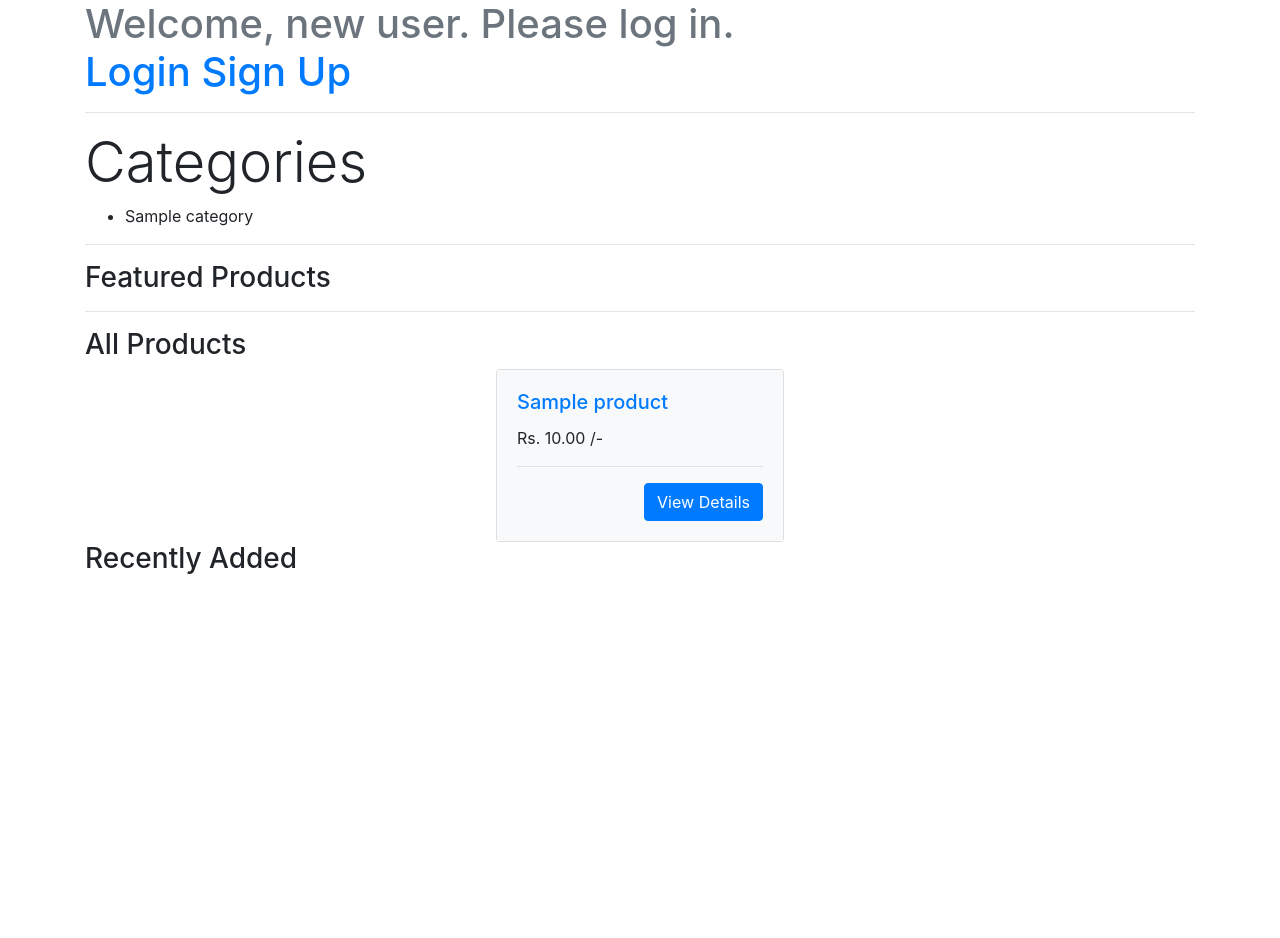
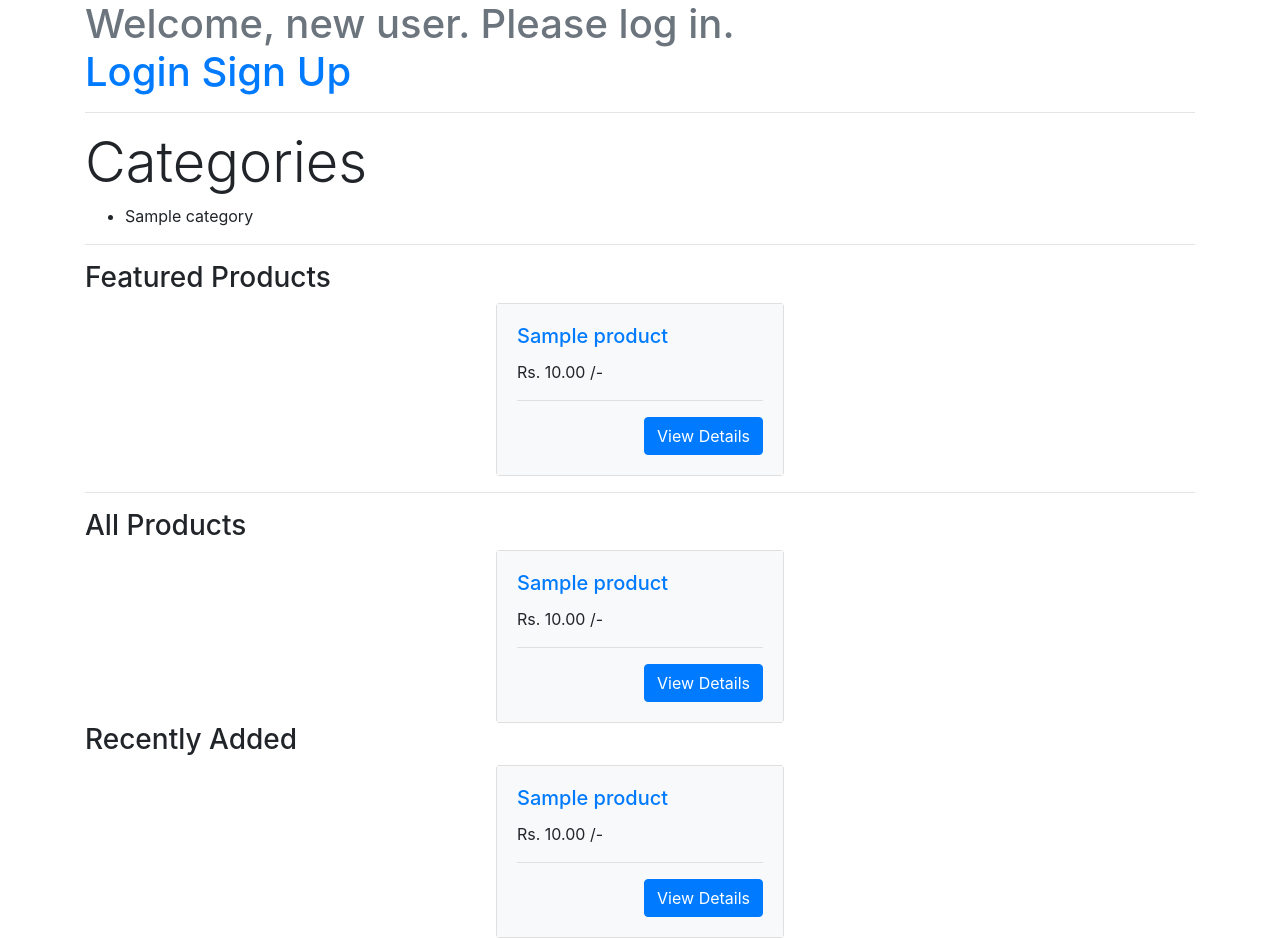
Before and after one commit to shafique-md18/efarmer, a Django app: page / in a window 1280 px wide. Before the commit the page ends 574 px from the top, so only its background shows below. Run offline with Django 3.2, Linux system fonts and the light colour scheme; tables that the repository leaves empty hold one stand-in row (values such as "Sample post"); some libraries are stand-ins or nearby versions.

Commit message:
featured products and recenty added products are set to show max 5 products at the homepage

```diff
--- a/efarmer/views.py
+++ b/efarmer/views.py
@@ -7,8 +7,8 @@ from django import forms
 def home_page(request):
     product_qs = Product.objects.all()
     category_qs = Category.objects.all()
-    features_qs = Product.objects.get_featured()
-    recently_added_qs = Product.objects.get_recently_added()
+    features_qs = Product.objects.get_featured(5)
+    recently_added_qs = Product.objects.get_recently_added(5)
     context = {
         "title": "E-Farmer | Homepage",
         "products": product_qs,
--- a/templates/home_page.html
+++ b/templates/home_page.html
@@ -41,7 +41,7 @@
             <p class="card-text">
                 Rs. {{ obj.selling_price }} /-<hr />
                 <div class="float-right">
-                    <a class="btn btn-primary" href="products/{{ obj.pk }}/">View Details</a>
+                    <a class="btn btn-primary" href="{{ obj.get_absolute_url }}">View Details</a>
                 </div>
             </p>
             </div>
@@ -58,7 +58,7 @@
             <p class="card-text">
                 Rs. {{ obj.selling_price }} /-<hr />
                 <div class="float-right">
-                    <a class="btn btn-primary" href="products/{{ obj.pk }}/">View Details</a>
+                    <a class="btn btn-primary" href="{{ obj.get_absolute_url }}">View Details</a>
                 </div>
             </p>
             </div>
@@ -75,7 +75,7 @@
             <p class="card-text">
                 Rs. {{ obj.selling_price }} /-<hr />
                 <div class="float-right">
-                    <a class="btn btn-primary" href="products/{{ obj.pk }}/">View Details</a>
+                    <a class="btn btn-primary" href="{{ obj.get_absolute_url }}">View Details</a>
                 </div>
             </p>
             </div>
```
